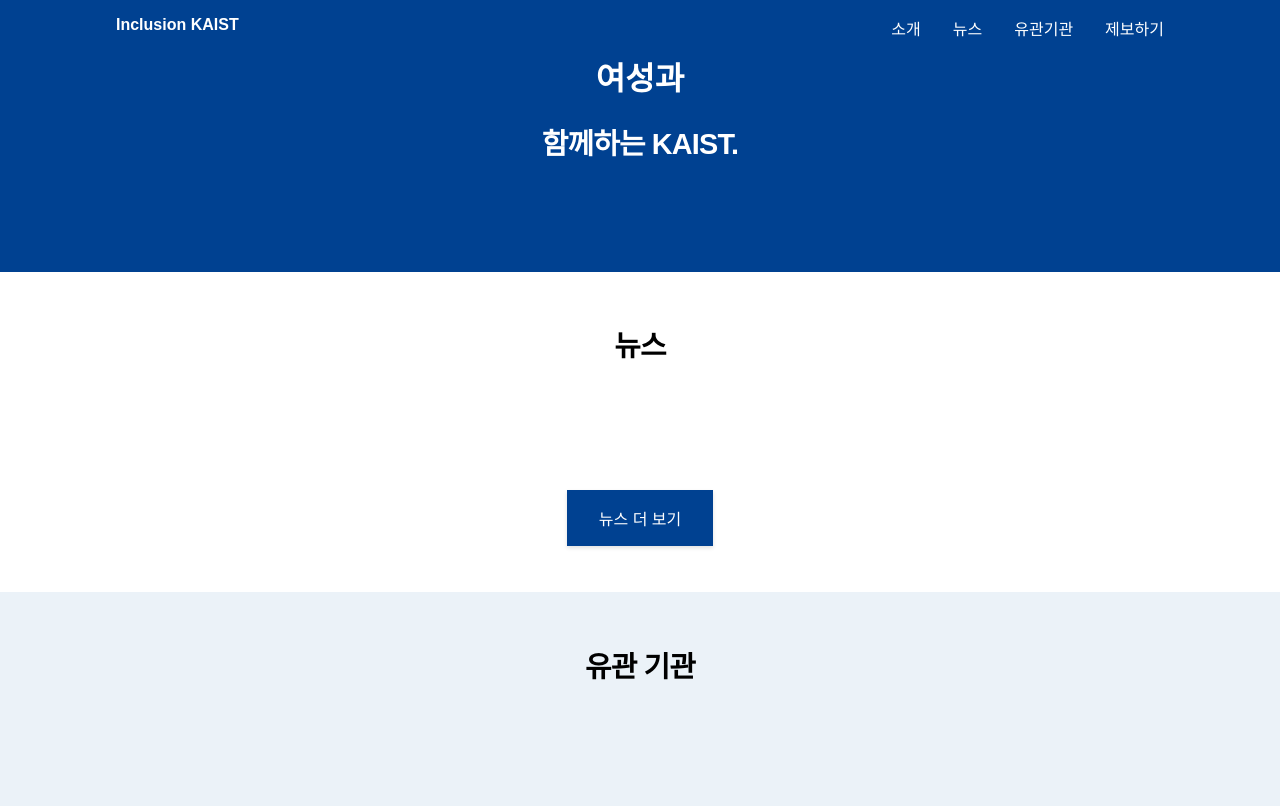
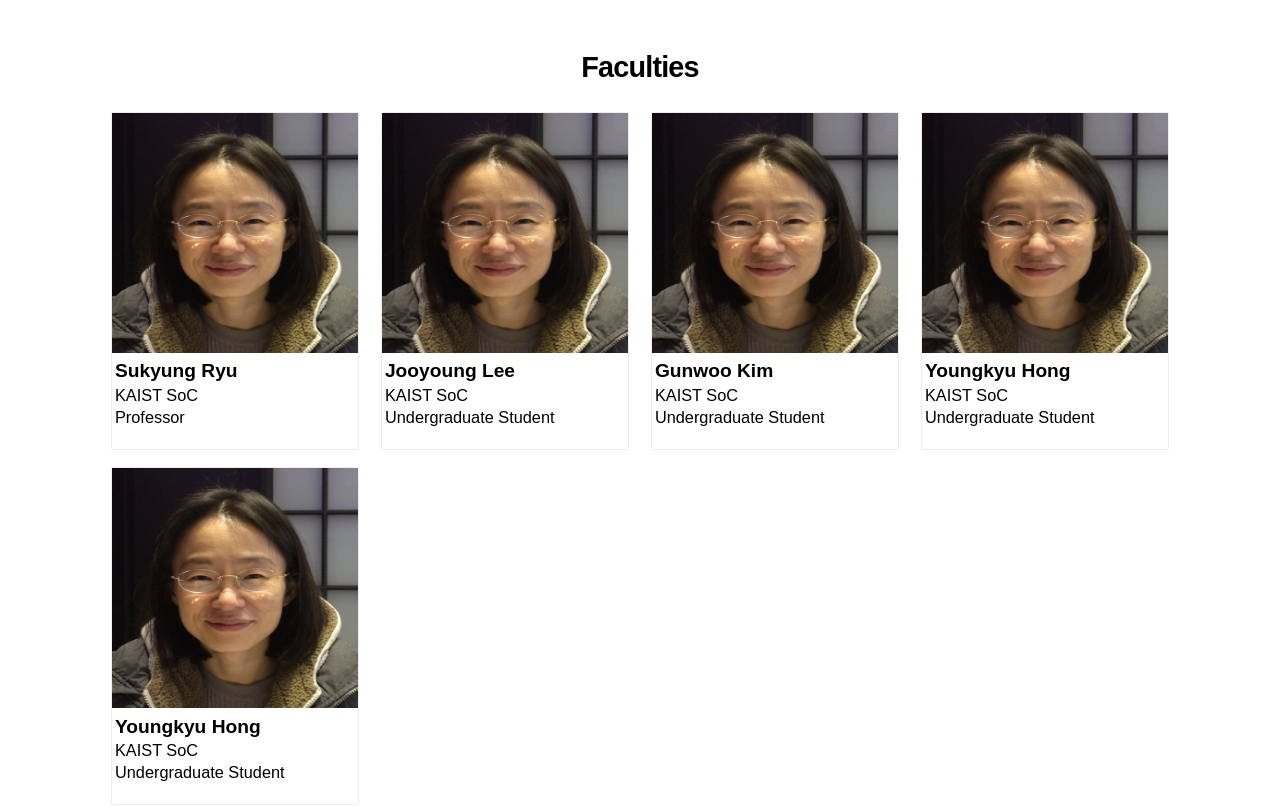
Before and after one commit to gunwooterry/inclusion-kaist, a React (Create React App) app: page /news in a window 1280 px wide. Shown: the top 806 px of the page. Built offline with nearby package versions, Linux system fonts and the light colour scheme; a web font is replaced by a local one.

Commit message:
faculty wip

```diff
--- a/src/App.jsx
+++ b/src/App.jsx
@@ -4,6 +4,7 @@
 import NavBar from './components/common/NavBar';
 
 
+import Faculty from './components/Faculty';
 import Landing from './components/Landing';
 import Report from './components/Report';
 
@@ -31,7 +32,7 @@
   }
 
   render() {
-    const isReport = this.props.location.pathname === '/report/';
+    const isReport = this.props.location.pathname === '/report/' || this.props.location.pathname === '/news/';
     console.log(isReport);
     return (
       <div>
@@ -71,7 +72,7 @@
           <Route exact path="/" component={Landing} />
           <Route exact path="/report/" component={Report} />
           <Route exact path="/orgs/" component={Landing} />
-          <Route exact path="/news/" component={Landing} />
+          <Route exact path="/news/" component={Faculty} />
           <Route exact path="/about/" component={Landing} />
           <Redirect from='/' to='/' />
         </Switch>
--- /dev/null
+++ b/src/components/Faculty.jsx
@@ -0,0 +1,34 @@
+import React from 'react';
+
+import Header from './common/Header';
+import Section from './common/Section';
+import Row from './common/Row';
+import Column from './common/Column';
+import ProfileCard from './common/ProfileCard';
+
+import facultyList from './../static/FacultyList';
+
+const renderFacultyList = facultyList.map((person) => {
+  return (
+    <Column xs="3" sm="3" md="3" lg="3">
+      <ProfileCard name={person.name} dept={person.dept} position={person.position} imagePath={person.imagePath} />
+    </Column>
+  );
+})
+
+const white = '#FFFFFF';
+
+function Faculty() {
+  return (
+    <Section backgroundColor={white}>
+      <Row style={{ textAlign: 'center' }}>
+        <Header text="Faculties" centered />
+      </Row>
+      <Row>
+        {renderFacultyList}
+      </Row>
+    </Section>
+  );
+}
+
+export default Faculty;
--- a/src/components/Report.jsx
+++ b/src/components/Report.jsx
@@ -16,6 +16,11 @@
     top: '50%',
     cursor: 'pointer',
   },
+  divStyle: {
+    marginTop: 100,
+    overflow: 'auto',
+    scrollSnapType: 'y mandatory',
+  },
 };
 
 class Report extends Component {
@@ -26,6 +31,11 @@
       showLeftArrow: false,
       showRightArrow: false,
     };
+  }
+  componentDidMount() {
+    document.addEventListener('scroll', () => {
+      console.log('scrolled: ' + window.scrollY);
+    });
   }
   onArrowClickHandler(change) {
     this.setState((prevState) => {
@@ -81,40 +91,15 @@
   }
   render() {
     return (
-      <div style={{marginTop: 100}}>
-        <Row>
-          <Column xs="1" sm="1" md="1" lg="1">
-            {
-              this.state.showLeftArrow ?
-                <img
-                  style={styles.arrowStyle}
-                  src={leftArrow}
-                  alt="leftArrow"
-                  onClick={() => this.onArrowClickHandler(-1)}
-                /> :
-                null
-            }
-          </Column>
+      <div style={styles.divStyle}>
+        <Column xs="1" sm="1" md="1" lg="1"/>
         <Column xs="10" sm="10" md="10" lg="10">
-            {/*{this.renderPage(this.state.page)}*/}
           <ReportSelect display={this.state.page === 0} onClickHandler={() => this.onClickBoxHandler()} />
           <ReportExplain display={this.state.page === 1} />
           <ReportPhone display={this.state.page === 2} onSubmit={() => this.onSubmit()} />
           <ReportDone display={this.state.page === 3} />
         </Column>
-          <Column xs="1" sm="1" md="1" lg="1">
-            {
-              this.state.showRightArrow ?
-                <img
-                  style={styles.arrowStyle}
-                  src={rightArrow}
-                  alt="rightArrow"
-                  onClick={() => this.onArrowClickHandler(1)}
-                /> :
-                null
-            }
-          </Column>
-        </Row>
+        <Column xs="1" sm="1" md="1" lg="1"/>
       </div>
     );
   }
--- a/src/components/ReportExplain.jsx
+++ b/src/components/ReportExplain.jsx
@@ -6,12 +6,8 @@
 
 const styles = {
   titleStyle: {
-    fontSize: '3rem',
-  },
-  subtitleStyle: {
-    color: '#828282',
-    fontSize: '1.8rem',
-    fontWeight: '400',
+    fontSize: '2.5rem',
+    fontWeight: '600',
     textAlign: 'left',
   },
   inputStyle: {
@@ -21,20 +17,6 @@
     display: 'block',
     fontSize: '1.5rem',
     marginBottom: '2rem',
-  },
-  buttonStyle: {
-    border: '0.15rem solid #4598ed',
-    borderRadius: '0.2rem',
-    width: '7rem',
-    height: '3.5rem',
-    lineHeight: '3.5rem',
-    alignItems: 'inline-block',
-    color: '#FFFFFF',
-    textAlign: 'center',
-    fontWeight: '700',
-    fontSize: '1.2rem',
-    backgroundColor: '#4598ed',
-    float: 'left',
   },
   hiddenStyle: {
     transform: 'translate(100%)',
@@ -56,10 +38,10 @@
   }
   render() {
     return (
-      <div style={this.props.display ? styles.showStyle : styles.hiddenStyle}>
+    <Section>
       <Section style={{textAlign: 'center'}}>
         <Row>
-            <h3 style={styles.subtitleStyle}>
+          <h3 style={styles.titleStyle}>
             일어난 일에 대해 자세히 설명해 주세요.
           </h3>
         </Row>
@@ -70,7 +52,7 @@
                   onChange={e => this.setState({value: e.target.value})}
                   placeHolder={'일어난 일에 대해 자세히 설명해 주세요.'}/>
       </Row>
-      </div>
+    </Section>
     );
   }
 }
--- a/src/components/ReportPhone.jsx
+++ b/src/components/ReportPhone.jsx
@@ -4,6 +4,11 @@
 import Section from './common/Section';
 
 const styles = {
+  titleStyle: {
+    fontSize: '2.5rem',
+    fontWeight: '600',
+    textAlign: 'left',
+  },
   subtitleStyle: {
     color: '#828282',
     fontSize: '1.8rem',
@@ -38,23 +43,21 @@
 class ReportPhone extends Component {
   render() {
     return (
-      <div style={this.props.display ? null : { display: 'none'}}>
-        <Section style={{textAlign: 'center'}}>
+      <Section style={{minHeight: '40rem', marginTop: '3.5rem'}}>
         <Row>
-            <h3 style={styles.subtitleStyle}>
+          <h3 style={styles.titleStyle}>
             나중에 문제 해결을 위해 연락처를 여쭤 봐도 될까요?
           </h3>
           <h3 style={styles.subtitleStyle}>
             부담이 된다면 남기지 않으셔도 됩니다.
           </h3>
         </Row>
-        </Section>
         <Row>
           <input style={styles.inputStyle} />
           <div style={styles.buttonStyle} onClick={this.props.onSubmit}>제출하기</div>
           <div style={{ ...styles.buttonStyle, width: '15rem', backgroundColor: '#FFFFFF', color: '#4598ed', marginLeft: '2rem' }} onClick={this.props.onSubmit}>연락처 없이 제출하기</div>
         </Row>
-      </div>
+      </Section>
     );
   }
 }
--- a/src/components/ReportSelect.jsx
+++ b/src/components/ReportSelect.jsx
@@ -28,7 +28,7 @@
   }
   render() {
     return (
-      <div style={this.props.display ? null : { display: 'none'}}>
+      <div>
         <Section style={{textAlign: 'center'}}>
           <Row>
             <h1 style={styles.titleStyle}>약간의 용기가 삶을 바꿉니다.</h1>
--- a/src/components/common/ProfileCard.jsx
+++ b/src/components/common/ProfileCard.jsx
@@ -1,6 +1,7 @@
 import React from 'react';
 import PropTypes from 'prop-types';
 import ryuImage from './../../static/ryu.png';
+import Column from './Column';
 
 
 function ProfileCard(props) {
@@ -16,15 +17,14 @@
     boxStyle: {
       border: '0.1rem solid #ededed',
       borderRadius: '0.1rem',
-      width: '12rem',
-      height: '18rem',
+      height: '21rem', // width의 4/3 유
       margin: 'auto',
       textAlign: 'left',
       verticalAlign: 'top',
     },
     imageStyle: {
-      width: '12rem',
-      height: '12rem',
+      width: '100%',
+      height: '15rem',
     },
     nameStyle: {
       margin: '0.2rem',
@@ -39,9 +39,11 @@
   return (
     <div style={styles.boxStyle}>
       <img style={styles.imageStyle} src={ryuImage} alt="professor" />
+      <div style={{margin: '0 auto'}} >
       <h3 style={styles.nameStyle}>{name}</h3>
       <p style={styles.posStyle}>{dept}</p>
       <p style={styles.posStyle}>{position}</p>
+      </div>
     </div>
   );
 }
--- /dev/null
+++ b/src/static/FacultyList.js
@@ -0,0 +1,34 @@
+const facultyList = [
+  {
+    name: 'Sukyung Ryu',
+    dept: 'KAIST SoC',
+    position: 'Professor',
+    imagePath: './../../static/ryu.png',
+  },
+  {
+    name: 'Jooyoung Lee',
+    dept: 'KAIST SoC',
+    position: 'Undergraduate Student',
+    imagePath: './../../static/ryu.png',
+  },
+  {
+    name: 'Gunwoo Kim',
+    dept: 'KAIST SoC',
+    position: 'Undergraduate Student',
+    imagePath: './../../static/ryu.png',
+  },
+  {
+    name: 'Youngkyu Hong',
+    dept: 'KAIST SoC',
+    position: 'Undergraduate Student',
+    imagePath: './../../static/ryu.png',
+  },
+  {
+    name: 'Youngkyu Hong',
+    dept: 'KAIST SoC',
+    position: 'Undergraduate Student',
+    imagePath: './../../static/ryu.png',
+  },
+];
+
+export default facultyList;
```
Lines whose indentation alone changed are shown as unchanged.
